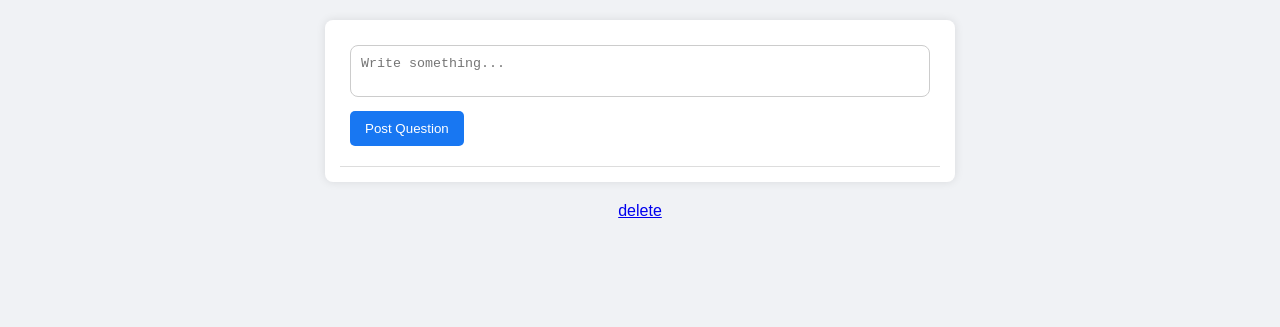
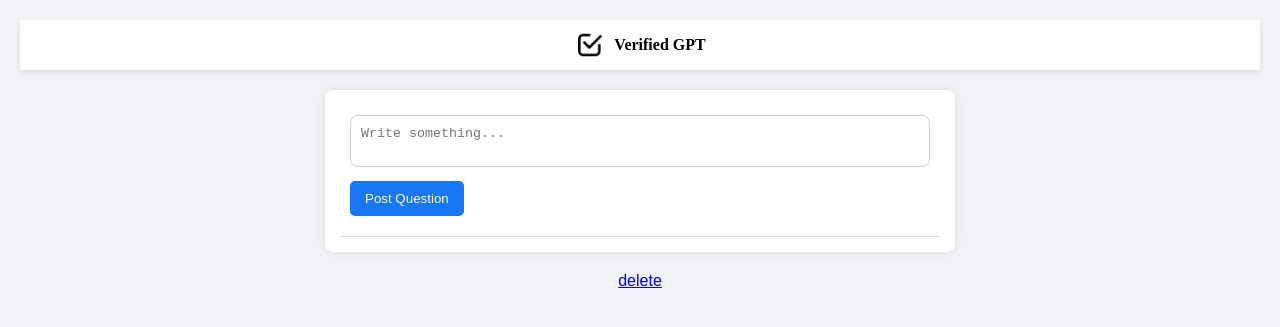
Before and after one commit to sushrit7/Verified-GPT, a Django app: page / in a window 1280 px wide. Shown: the top 327 px of the page. Run offline with Django 5.2, Linux system fonts and the light colour scheme; data that the repository does not hold is empty.

Commit message:
Navigation

```diff
--- /dev/null
+++ b/myapp/templates/navbar.html
@@ -0,0 +1,86 @@
+{% load static %}
+<!DOCTYPE html>
+<html lang="en">
+<head>
+    <meta charset="UTF-8">
+    <meta name="viewport" content="width=device-width, initial-scale=1.0">
+    <title>Social Media Post</title>
+    <style>
+        .nav-container {
+        width: 100%;
+        background-color: white;
+        box-shadow: 0 2px 5px rgba(0,0,0,0.1);
+        position: sticky;
+        top: 0;
+        z-index: 1000;
+        padding: 15px 0; /* Increases the bar thickness */
+        margin-bottom: 20px;
+        }
+
+        .nav-content {
+            display: flex;
+            justify-content: space-between; /* This will be updated */
+            align-items: center;
+            max-width: 1200px;
+            margin: 0 auto;
+            padding: 10px 20px;
+            position: relative; /* Needed for centering */
+        }
+
+        .nav-items {
+            display: flex;
+            gap: 20px;
+            flex: 1; /* Makes nav-items take equal space */
+        }
+
+        .nav-brand {
+            position: absolute; /* Absolute positioning for centering */
+            left: 50%;
+            transform: translateX(-50%); /* Centers the logo */
+            display: flex;
+            align-items: center;
+            gap: 10px;
+            text-decoration: none;
+        }
+
+        .nar-bar-logo {
+            width: 30px;
+            height: 30px;
+            flex-shrink: 0;
+        }
+
+        .brand-name {
+            color: #000;
+            font-family: "Protest Strike", sans-serif;
+            font-size: 18px;
+            font-weight: 600;
+            margin: 0;
+        }
+
+        .nav-bar {
+            color: #000;
+            text-align: center;
+            font-family: "Protest Strike";
+            font-size: 16px;
+            font-weight: 600;
+            line-height: 22px;
+            padding: 5px 0; /* Increases the bar thickness */
+        }
+    </style>
+
+
+
+<!-- Navigation Bar -->
+    <div class="nav-container">
+        <div class="nav-content">
+            <!-- Logo and Brand -->
+            <!-- Center Logo -->
+            <a href="/" class="nav-brand">
+                <img src="{% static 'images/checked.png' %}" class="nar-bar-logo">
+                <h2 class="nav-bar">Verified GPT</h2>
+            </a>
+        </div>
+    </div>
+
+</body>
+</html>
--- a/myapp/templates/thread.html
+++ b/myapp/templates/thread.html
@@ -1,3 +1,5 @@
+{% include 'navbar.html' %}
+
 <!DOCTYPE html>
 <html lang="en">
 <head>
--- a/myapp/views.py
+++ b/myapp/views.py
@@ -1,7 +1,7 @@
 from django.shortcuts import render, redirect
 from .models import Question, Answer, Comment
 from .utils import ask_llm
-import markdown
+# import markdown
 
 def question_list(request):
     questions = Question.objects.all()
@@ -21,9 +21,9 @@ def update_thread(request, question_id):
             new_input += f" comment that said {comment.text} which had {comment.upvotes} upvotes"
 
         new_input += ". Using this information, what is the best answer to the question? Give better and more articulate answer addressing all the comments and prioritize high upvotes. Just give answer without filler words."
-        new_answer = ask_llm(new_input)
-        answer.text = new_answer
-        answer.save()
+        # new_answer = ask_llm(new_input)
+        # answer.text = new_answer
+        # answer.save()
     return render(request, "thread.html", {"question" : question})
 
 def add_question(request):
@@ -33,8 +33,8 @@ def add_question(request):
         if question_text:
             question = Question.objects.create(text=question_text)
            # answer_text = ask_llm(question_text)
-            answer_text = ask_llm(question_text)
-            Answer.objects.create(question=question, text=answer_text)
+            # answer_text = ask_llm(question_text)
+            # Answer.objects.create(question=question, text=answer_text)
     return redirect("question_list")
 
 def add_comment(request, answer_id, question_id):
@@ -89,6 +89,6 @@ def test_view(request):
     if request.method == "POST":
         user_input = request.POST.get('user_input')
         # Process the input (you can modify this logic)
-        result = ask_llm(user_input)
+        # result = ask_llm(user_input)
 
     return render(request, 'test.html', {'result': result})
```
Also changed, not shown: myapp/templates/base.html (+16 -5 lines), verifiedGPT/settings.py (+9 -2 lines), myapp/static/images/checked.png (added).
